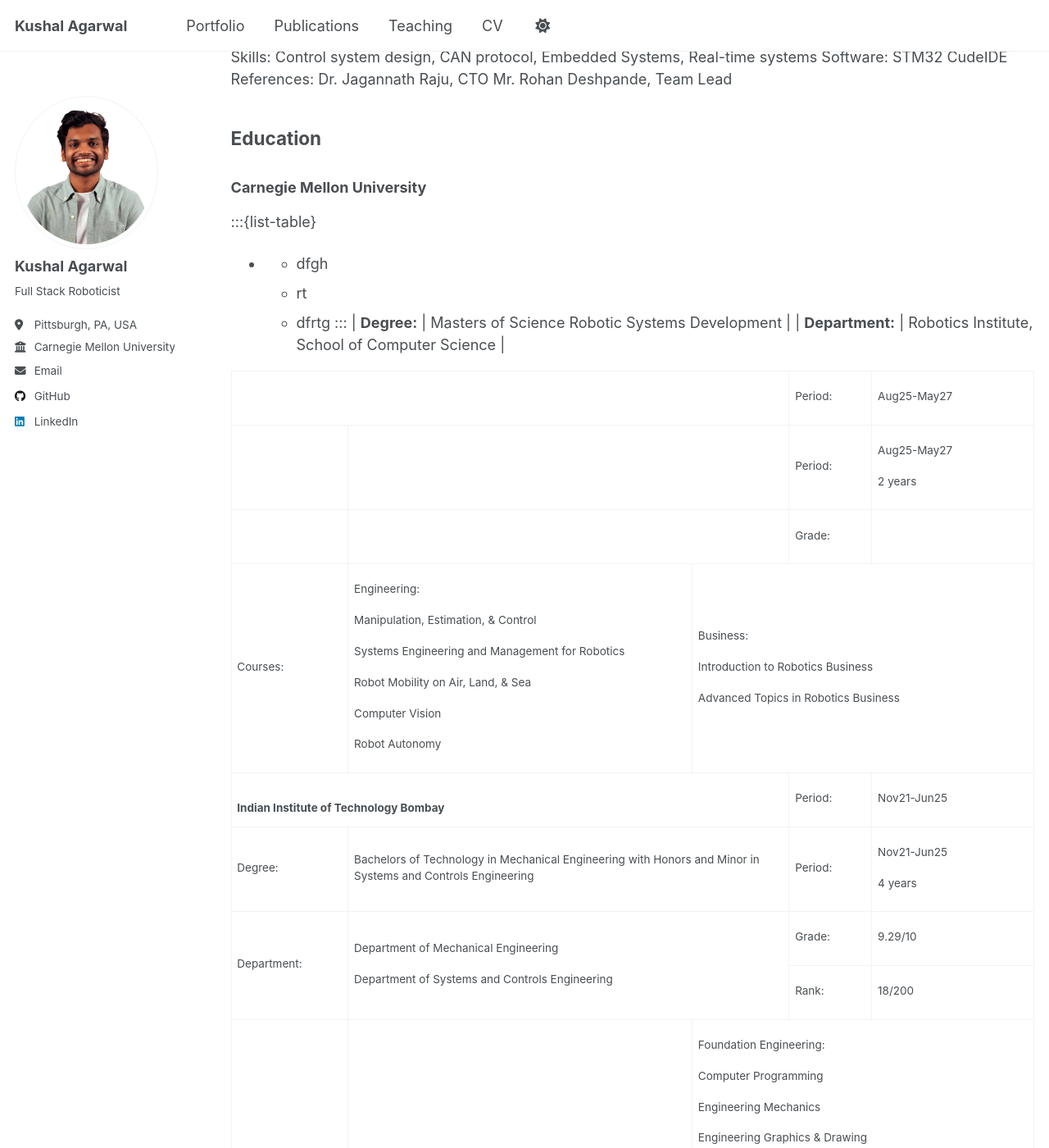
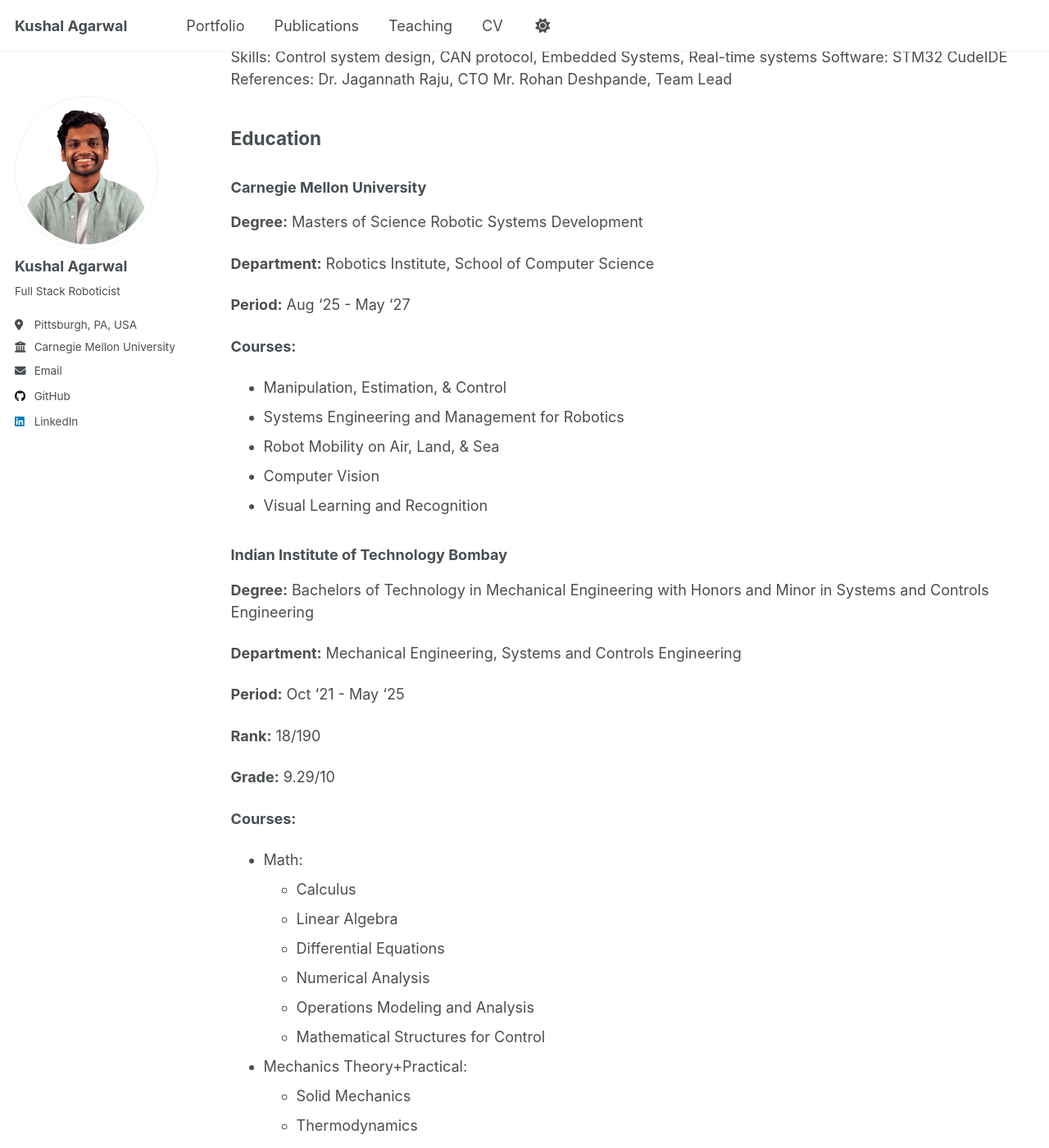
Before and after one commit to kushal-a/kushal-a.github.io, a Jekyll site: the page built from _pages/cv.md, in a window 1280 px wide and 1400 px high, scrolled down 2664 px. Shown: the whole window at 82% size. Built offline with Jekyll 4.4.1, drawn with Linux system fonts in a browser that asks for light colours; a script that is not in the unit is left out.

Commit message:
fixed education

```diff
--- a/_pages/cv.md
+++ b/_pages/cv.md
@@ -81,197 +81,88 @@ redirect_from:
 ## Education {#education}
 
 ### **Carnegie Mellon University**
+**Degree:** Masters of Science Robotic Systems Development
 
-:::{list-table}
-*  - dfgh
-   - rt
-   - dfrtg
-:::
-| **Degree:** | Masters of Science Robotic Systems Development |
-| **Department:** | Robotics Institute, School of Computer Science |
+**Department:** Robotics Institute, School of Computer Science
+
+**Period:** Aug '25 - May '27
+
+**Courses:**
+<!-- - Engineering: -->
+- Manipulation, Estimation, &amp; Control
+- Systems Engineering and Management for Robotics
+- Robot Mobility on Air, Land, &amp; Sea
+- Computer Vision
+- Visual Learning and Recognition
+    <!-- - Robot Autonomy -->
+<!-- - Business: -->
+
+### **Indian Institute of Technology Bombay**
+**Degree:** Bachelors of Technology in Mechanical Engineering with Honors and Minor in Systems and Controls Engineering
+
+**Department:** Mechanical Engineering, Systems and Controls Engineering
+
+**Period:** Oct '21 - May '25
+
+**Rank:** 18/190
+
+**Grade:** 9.29/10
 
 
 
-<table border="0" cellspacing="0" cellpadding="0" class="ta1">
-        <colgroup>
-            <col width="99" />
-            <col width="291" />
-            <col width="82" />
-            <col width="70" />
-            <col width="137" />
-        </colgroup>
-        <tr class="ro1">
-            <td colspan="3" style="text-align:left;width:2.258cm; " class="ce1">
-                <h3></h3>
-            </td>
-            <td style="text-align:left;width:1.612cm; " class="ce2">
-                <p>Period:</p>
-            </td>
-            <td style="text-align:left;width:3.14cm; " class="ce5">
-                <p>Aug25-May27</p>
-            </td>
-        </tr>
-        <tr class="ro2">
-            <td style="text-align:left;width:2.258cm; " class="ce2">
-                <p> </p>
-            </td>
-            <td colspan="2" style="text-align:left;width:6.664cm; " class="ce5">
-                <p></p>
-            </td>
-            <td style="text-align:left;width:1.612cm; " class="ce2">
-                <p>Period: </p>
-            </td>
-            <td style="text-align:left;width:3.14cm; " class="ce5">
-                <p>Aug25-May27</p>
-                <p>2 years</p>
-            </td>
-        </tr>
-        <tr class="ro3">
-            <td style="text-align:left;width:2.258cm; " class="ce2">
-                <p></p>
-            </td>
-            <td colspan="2" style="text-align:left;width:6.664cm; " class="ce5">
-                <p></p>
-            </td>
-            <td style="text-align:left;width:1.612cm; " class="ce2">
-                <p>Grade:</p>
-            </td>
-            <td style="text-align:left;width:3.14cm; " class="ce7"> </td>
-        </tr>
-        <tr class="ro4">
-            <td style="text-align:left;width:2.258cm; " class="ce2">
-                <p>Courses:</p>
-            </td>
-            <td style="text-align:left;width:6.664cm; " class="ce6">
-                <p><span class="T1">Engineering:</span></p>
-                <p>Manipulation, Estimation, &amp; Control</p>
-                <p>Systems Engineering and Management for Robotics</p>
-                <p>Robot Mobility on Air, Land, &amp; Sea</p>
-                <p>Computer Vision</p>
-                <p>Robot Autonomy</p>
-            </td>
-            <td colspan="3" style="text-align:left;width:1.887cm; " class="ce6">
-                <p><span class="T1">Business: </span></p>
-                <p>Introduction to Robotics Business</p>
-                <p>Advanced Topics in Robotics Business</p>
-            </td>
-        </tr>
-        <tr class="ro1">
-            <td colspan="3" style="text-align:left;width:2.258cm; " class="ce1">
-                <h3>Indian Institute of Technology Bombay</h3>
-            </td>
-            <td style="text-align:left;width:1.612cm; " class="ce2">
-                <p>Period:</p>
-            </td>
-            <td style="text-align:left;width:3.14cm; " class="ce5">
-                <p>Nov21-Jun25</p>
-            </td>
-        </tr>
-        <tr class="ro5">
-            <td style="text-align:left;width:2.258cm; " class="ce2">
-                <p>Degree: </p>
-            </td>
-            <td colspan="2" style="text-align:left;width:6.664cm; " class="ce5">
-                <p>Bachelors of Technology in Mechanical Engineering with Honors and Minor in Systems and Controls
-                    Engineering</p>
-            </td>
-            <td style="text-align:left;width:1.612cm; " class="ce2">
-                <p>Period: </p>
-            </td>
-            <td style="text-align:left;width:3.14cm; " class="ce5">
-                <p>Nov21-Jun25</p>
-                <p>4 years</p>
-            </td>
-        </tr>
-        <tr class="ro3">
-            <td rowspan="2" style="text-align:left;width:2.258cm; " class="ce2">
-                <p>Department:</p>
-            </td>
-            <td colspan="2" rowspan="2" style="text-align:left;width:6.664cm; " class="ce5">
-                <p>Department of Mechanical Engineering</p>
-                <p>Department of Systems and Controls Engineering</p>
-            </td>
-            <td style="text-align:left;width:1.612cm; " class="ce2">
-                <p>Grade:</p>
-            </td>
-            <td style="text-align:left;width:3.14cm; " class="ce5">
-                <p>9.29/10</p>
-            </td>
-        </tr>
-        <tr class="ro3">
-            <td style="text-align:left;width:1.612cm; " class="ce2">
-                <p>Rank:</p>
-            </td>
-            <td style="text-align:left;width:3.14cm; " class="ce5">
-                <p>18/200</p>
-            </td>
-        </tr>
-        <tr class="ro6">
-            <td style="text-align:left;width:2.258cm; " class="ce2">
-                <p>Courses:</p>
-            </td>
-            <td style="text-align:left;width:6.664cm; " class="ce6">
-                <p><span class="T1">Math:</span></p>
-                <p>Calculus</p>
-                <p>Linear Algebra</p>
-                <p>Differential Equations</p>
-                <p>Numerical Analysis</p>
-                <p>Operations Modeling and Analysis</p>
-                <p>Mathematical Structures for Control</p>
-                <p> </p>
-                <p> </p>
-                <p><span class="T1">Mechanics Theory+Practical:</span></p>
-                <p>Solid Mechanics </p>
-                <p>Thermodynamics </p>
-                <p>Fluid Mechanics </p>
-                <p>Manufacturing Processes</p>
-                <p>Manufacturing Practice</p>
-                <p>Heat Transfer</p>
-                <p>Kinematics and Dynamics of Machines</p>
-                <p>CFD and HT</p>
-                <p>Machine Design</p>
-                <p>Multiscale Materials Informatics, Discovery and Design </p>
-                <p>Structural Materials</p>
-                <p>Advanced Engineering Dynamics</p>
-                <p>Rapid Product Development</p>
-            </td>
-            <td colspan="3" style="text-align:left;width:1.887cm; " class="ce6">
-                <p><span class="T1">Foundation Engineering:</span></p>
-                <p>Computer Programming</p>
-                <p>Engineering Mechanics</p>
-                <p>Engineering Graphics &amp; Drawing</p>
-                <p>Electricity &amp; Magnetism</p>
-                <p>Electrical and Electronics Circuits</p>
-                <p>Mechanical Measurements (Theory+Practical)</p>
-                <p>Metrology</p>
-                <p> </p>
-                <p> </p>
-                <p><span class="T1">Robotics: </span></p>
-                <p>Microprocessors and Automatic Control</p>
-                <p>Guidance &amp; Control of Unmanned Autonomous Vehicles</p>
-                <p>Digital Image Processing</p>
-                <p>Design of Mechatronic Systems</p>
-                <p>Embedded Systems</p>
-                <p>Internet of Things</p>
-                <p>Computer Vision</p>
-                <p>Multivariable Control</p>
-                <p>Linear and Nonlinear Systems</p>
-                <p>Systems Theory</p>
-                <p>Embedded Control &amp; Robotics</p>
-                <p>Signals and Feedback Systems</p>
-                <p> </p>
-                <p><span class="T1">General: </span></p>
-                <p>Organic &amp; Inorganic Chemistry</p>
-                <p>Physical Chemistry</p>
-                <p>Quantum Physics</p>
-                <p>Biology</p>
-                <p>Economics</p>
-                <p>Psychology</p>
-                <p>Environmental Studies</p>
-                <p>Quantitative Models for Supply Chain Management</p>
-            </td>
-        </tr>
-    </table>
+**Courses:**
+- Math:
+    - Calculus
+    - Linear Algebra
+    - Differential Equations
+    - Numerical Analysis
+    - Operations Modeling and Analysis
+    - Mathematical Structures for Control
+- Mechanics Theory+Practical:
+    - Solid Mechanics
+    - Thermodynamics
+    - Fluid Mechanics
+    - Manufacturing Processes
+    - Manufacturing Practice
+    - Heat Transfer
+    - Kinematics and Dynamics of Machines
+    - CFD and HT
+    - Machine Design
+    - Multiscale Materials Informatics, Discovery and Design
+    - Structural Materials
+    - Advanced Engineering Dynamics
+    - Rapid Product Development
+- Foundation Engineering:
+    - Computer Programming
+    - Engineering Mechanics
+    - Engineering Graphics &amp; Drawing
+    - Electricity &amp; Magnetism
+    - Electrical and Electronics Circuits
+    - Mechanical Measurements (Theory+Practical)
+    - Metrology
+- Robotics:
+    - Microprocessors and Automatic Control
+    - Guidance &amp; Control of Unmanned Autonomous Vehicles
+    - Digital Image Processing
+    - Design of Mechatronic Systems
+    - Embedded Systems
+    - Internet of Things
+    - Computer Vision
+    - Multivariable Control
+    - Linear and Nonlinear Systems
+    - Systems Theory
+    - Embedded Control &amp; Robotics
+    - Signals and Feedback Systems
+- General:
+    - Organic &amp; Inorganic Chemistry
+    - Physical Chemistry
+    - Quantum Physics
+    - Biology
+    - Economics
+    - Psychology
+    - Environmental Studies
+    - Quantitative Models for Supply Chain Management
+
 
 
 ## Other Industry Experience {#other-industry-experience}
```
